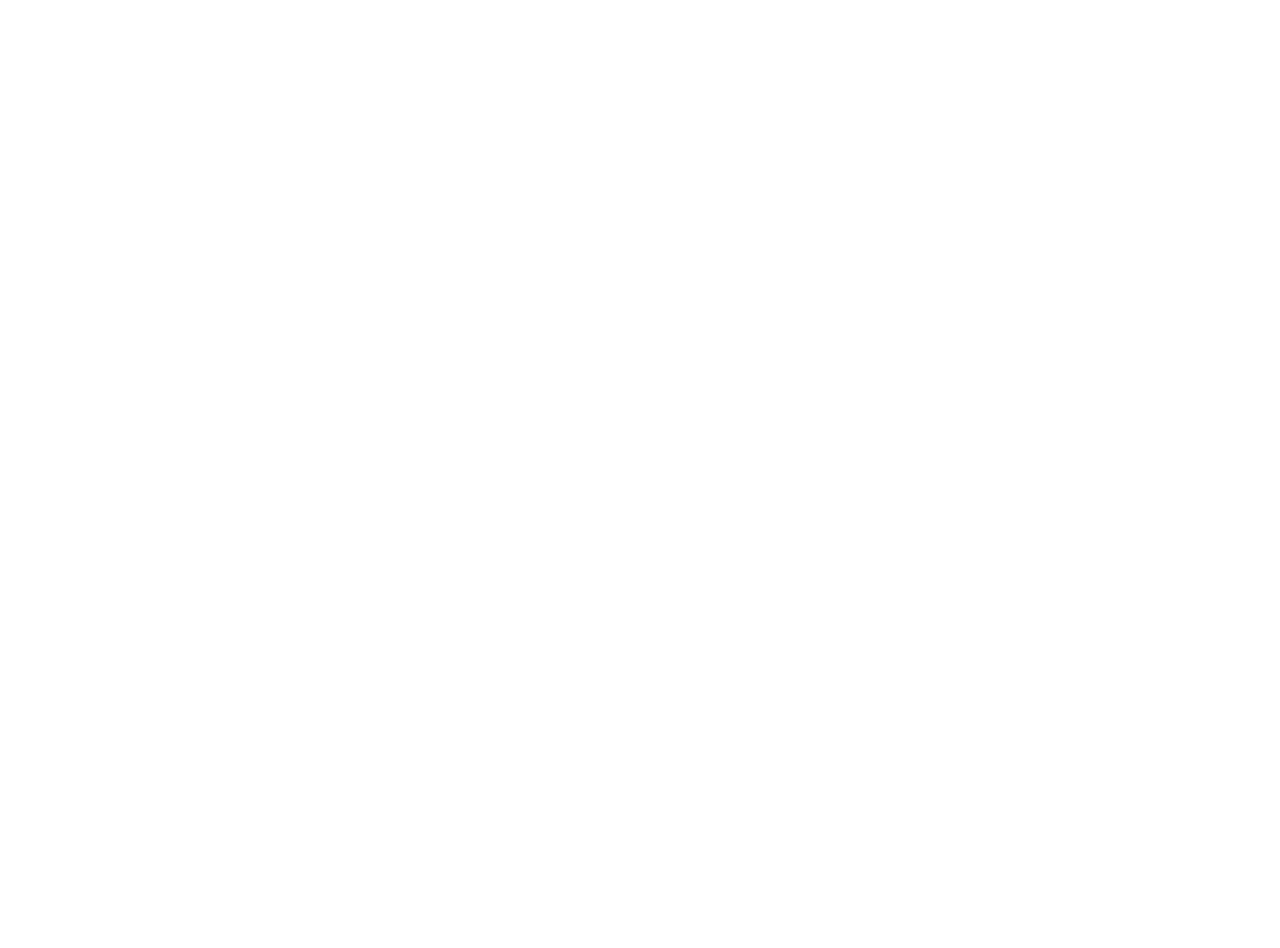
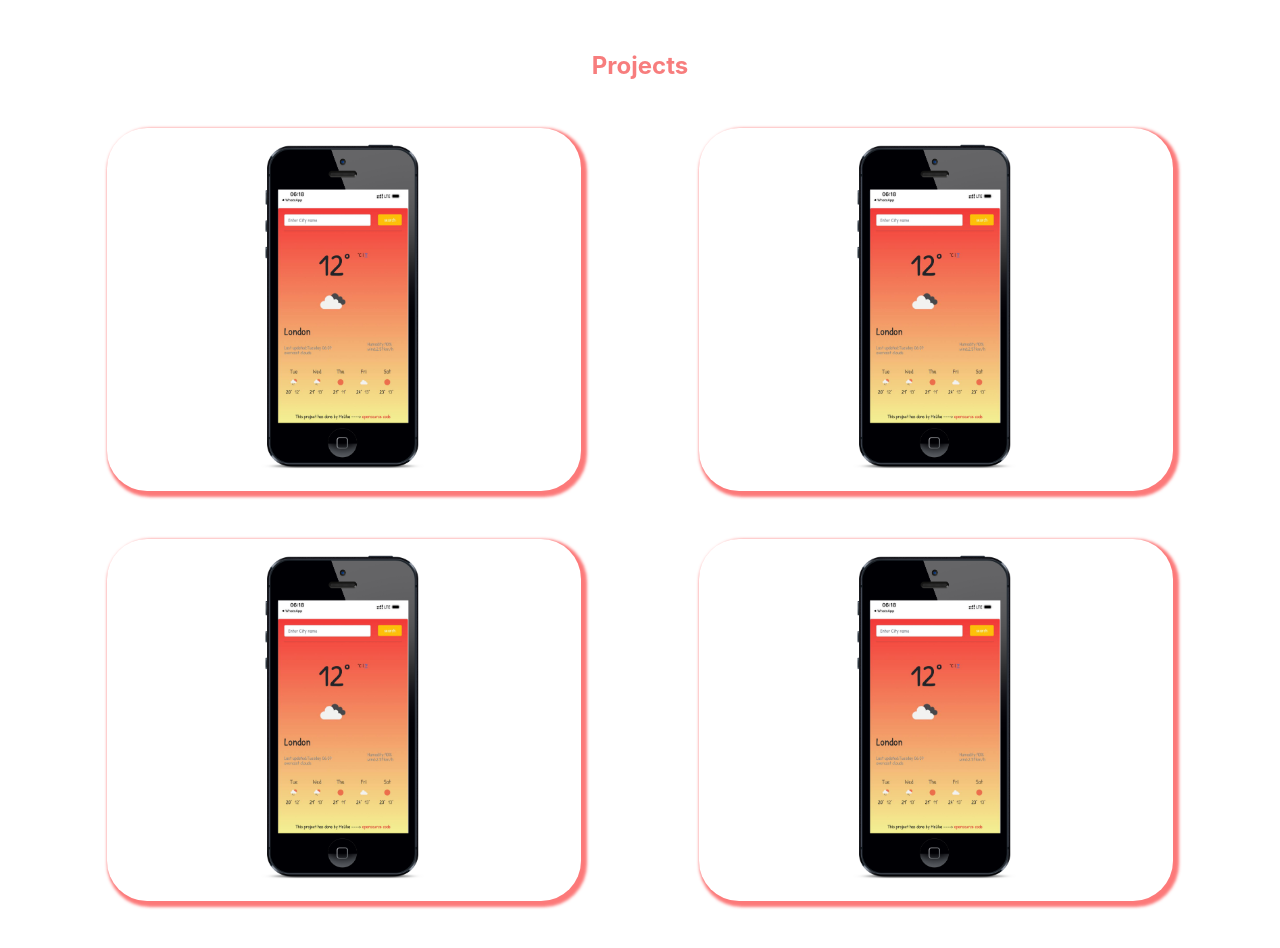
Before and after one commit to melika760/portfolio, a React (Create React App) app: page / in a window 1280 px wide. Shown: the part 520-1468 px from the top of the page. Before the commit the page ends 800 px from the top, so only its background shows below. Built offline with nearby package versions, Linux system fonts and the light colour scheme.

Commit message:
add projects

```diff
--- a/src/App.js
+++ b/src/App.js
@@ -1,11 +1,13 @@
 import React,{Fragment} from "react";
 import Navigation from "./Components/Navigation";
-import Content from "./Components/Content"
+import Content from "./Components/Content";
+import Projects from "./Components/Projects";
 function App() {
   return (
    <Fragment>
     <Navigation/>
     <Content/>
+    <Projects/>
    </Fragment>
   );
 }
--- a/src/Components/Projects.js
+++ b/src/Components/Projects.js
@@ -0,0 +1,36 @@
+import React,{Fragment, useState} from "react";
+import weather from "./images/pngimg.com - iphone_PNG5735-fotor-20230706192623.jpg";
+import styles from "./Projects.module.css"
+export default function Projects(){
+    const[hover,sethover]=useState(false)
+    const[text,setText]=useState()
+    function hoverhandler(){
+sethover(true)
+setText(<div>
+    <h3>WeatherApp</h3>
+    <h3>React</h3>
+    </div>)
+    }
+    function EndHover(){
+        sethover(false)
+    }
+
+    return(
+<Fragment>
+    <h2>Projects</h2>
+    <div className={styles.col}>
+        <div className={styles.weather} onMouseOver={hoverhandler} onMouseOut={EndHover}>
+           {hover && text } <img src={weather} alt="WeatherApp"/>
+            </div>
+        <div className={styles.Dicationary}><img src={weather} alt="Dictionary"/></div>
+
+    </div>
+    <div className={styles.col}>
+        <div className={styles.weather}><img src={weather} alt="ToDO"/></div>
+        <div className={styles.Dicationary}><img src={weather} alt="FoodApp"/></div>
+
+    </div>
+
+</Fragment>
+    )
+}
--- /dev/null
+++ b/src/Components/Projects.module.css
@@ -0,0 +1,31 @@
+img{
+    width: 200px;
+    display: block;
+    margin: auto;
+}
+
+h2{
+    color: #f77d7d;
+    font-weight: bolder;
+    text-align: center;
+}
+.col{
+    display: flex;
+    justify-content: space-around;
+    margin: 3rem;
+}
+.weather{
+    width: 40%;
+   box-shadow:  3px 3px 3px 3px rgba(251, 64, 64, 0.7);
+   border-radius: 40px;
+}
+.weather:hover{
+   backdrop-filter: blur(8px);
+   overflow: hidden;
+}
+
+.Dicationary{
+    width: 40%;
+    box-shadow:  3px 3px 3px 3px rgba(251, 64, 64, 0.7);
+    border-radius: 40px;
+}
```
